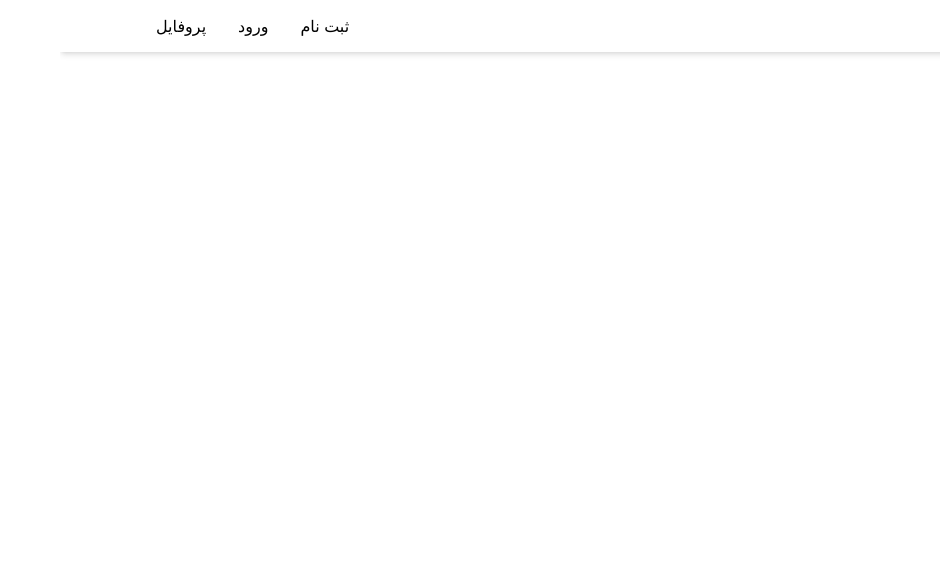
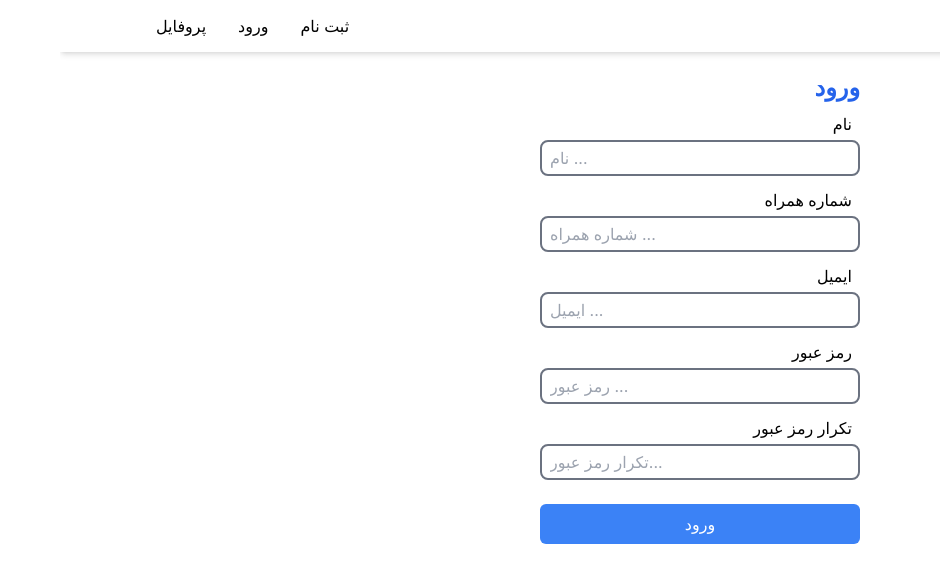
Before and after one commit to Masiha-mohammadpoor/nextjs-blogs, a Next.js app: page /signup in a window 1280 px wide. Shown: the top 582 px of the page, without its empty margins (340-1280 px from the left). Built offline with nearby package versions, Linux system fonts and the light colour scheme.

Commit message:
created signup page by formik

```diff
--- a/src/app/signin/page.jsx
+++ b/src/app/signin/page.jsx
@@ -29,7 +29,7 @@ const SignIn = () => {
 
   return (
     <div >
-      <form onSubmit={formik.handleSubmit} className="w-1/4 mx-auto">
+      <form onSubmit={formik.handleSubmit} className="mt-16 w-1/4 mx-auto">
         <h1 className="mb-5 text-2xl font-bold text-blue-600">ورود</h1>
         <Input
           label="ایمیل"
--- a/src/app/signup/page.jsx
+++ b/src/app/signup/page.jsx
@@ -1,9 +1,87 @@
-const SignUp = () => {
-    return (
-        <div>
+"use client"
+import { useFormik } from "formik";
+import Input from "@/components/Input/Input";
+import * as Yup from "yup";
+import { toPersianDigits } from "@/utils/toPersianDigits";
 
-        </div>
-    );
+const initialValues = {
+  name: "",
+  phoneNumber: "",
+  email: "",
+  password: "",
+  repeatPassword: "",
+};
+
+const submitHandler = (values) => {
+  console.log(values)
 }
 
+const SignUp = () => {
+
+  const validationSchema = Yup.object({
+    name : Yup.string().required("نام را وارد کنید"),
+    phoneNumber : Yup.string().required("شماره همراه را وارد کنید").matches(/^(\+98|0)?9\d{9}$/ , "شماره همراه اشتباه است").nullable(),
+    email : Yup.string().email("ایمیل نادرست است").required("ایمیل را وارد کنید"),
+    password : Yup.string().required("رمز عبور را وارد کنید").min(8 , `حداقل باید ${toPersianDigits(8)} کاراکتر باشد`),
+    repeatPassword : Yup.string().required("رمز عبور را تکرار کنید").oneOf([Yup.ref("password") , null] , "رمز عبور تفاوت دارد")
+
+  })
+
+  const formik = useFormik({
+    initialValues,
+    onSubmit: submitHandler,
+    validationSchema,
+  });
+
+
+  return (
+    <div>
+      <form onSubmit={formik.handleSubmit} className="mt-5 w-1/4 mx-auto">
+        <h1 className="mb-2 text-2xl font-bold text-blue-600">ورود</h1>
+        <Input
+          label="نام"
+          name="name"
+          formik={formik}
+          type="text"
+          placeholder="نام ..."
+        />
+        <Input
+          label="شماره همراه"
+          name="phoneNumber"
+          formik={formik}
+          type="number"
+          placeholder="شماره همراه ..."
+        />
+        <Input
+          label="ایمیل"
+          name="email"
+          formik={formik}
+          type="email"
+          placeholder="ایمیل ..."
+        />
+        <Input
+          label="رمز عبور"
+          name="password"
+          formik={formik}
+          type="password"
+          placeholder="رمز عبور ..."
+        />
+        <Input
+          label="تکرار رمز عبور"
+          name="repeatPassword"
+          formik={formik}
+          type="password"
+          placeholder="تکرار رمز عبور..."
+        />
+        <button
+          type="submit"
+          className="w-full mt-3 bg-blue-500 rounded-md text-white px-7 py-2 "
+        >
+          ورود
+        </button>
+      </form>
+    </div>
+  );
+};
+
 export default SignUp;
--- a/src/components/Header/Header.jsx
+++ b/src/components/Header/Header.jsx
@@ -3,7 +3,7 @@ import Link from "next/link";
 
 const Header = () => {
     return (
-        <header className="mb-16 flex justify-between prose-ul:flex shadow-md p-3.5 px-20 prose-li:px-4">
+        <header className="flex justify-between prose-ul:flex shadow-md p-3.5 px-20 prose-li:px-4">
         <ul>
           <li><Link href="/">خانه</Link></li>
           <li><Link href="/blogs">بلاگ ها</Link></li>
--- a/src/components/Input/Input.jsx
+++ b/src/components/Input/Input.jsx
@@ -9,14 +9,12 @@ const Input = ({ formik, label, name, type, placeholder = "" }) => {
       <input
       dir="ltr"
         type={type || "text"}
-        value={formik.values[name]}
         name={name}
         id={name}
         placeholder={placeholder}
         autoComplete="off"
-        onChange={formik.handleChange}
-        onBlur={formik.handleBlur}
-        className="outline-none w-full mb-7 border-2 px-2 py-1 rounded-lg border-gray-500"
+        {...formik.getFieldProps(name)}
+        className="outline-none w-full mb-3 border-2 px-2 py-1 rounded-lg border-gray-500"
       />
     </div>
   );
--- a/src/styles/globals.css
+++ b/src/styles/globals.css
@@ -8,3 +8,15 @@ body {
   padding: 0;
   box-sizing: border-box;
 }
+
+/* Chrome, Safari, Edge, Opera */
+input::-webkit-outer-spin-button,
+input::-webkit-inner-spin-button {
+  -webkit-appearance: none;
+  margin: 0;
+}
+
+/* Firefox */
+input[type=number] {
+  -moz-appearance: textfield;
+}
```
